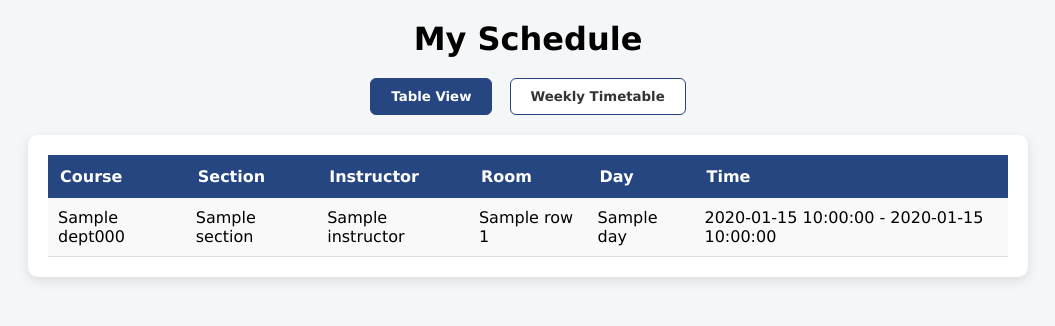
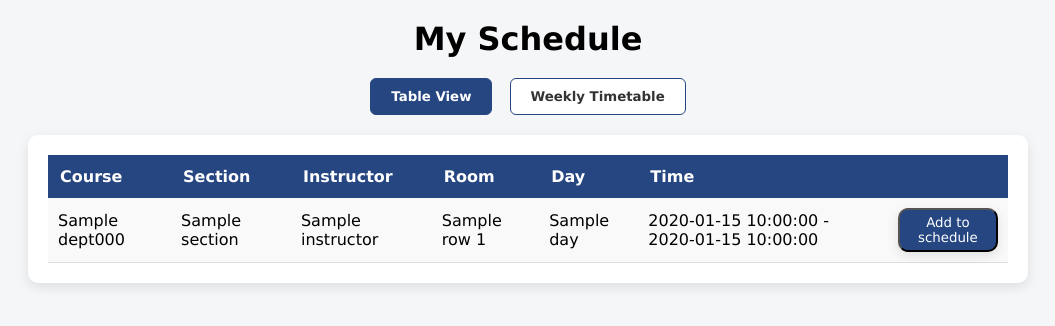
Before and after one commit to sarinasotoodeh/pocket-book, a Flask app: template templates/schedules.html in a window 1280 px wide. Shown: the top 326 px of the page, without its empty margins (112-1167 px from the left). Run offline with Flask 3, Linux system fonts and the light colour scheme; the template is opened without the code that fills it: most values are stand-ins (such as "Sample title", 1, 10 or a date in 2020).

Commit message:
Add/Remove schedule buttons!
does not have functionality yet

```diff
--- a/run.py
+++ b/run.py
@@ -51,27 +51,40 @@ def map_side_wasm():
 def all_schedules():
     print("Fetching all schedules from the database")
     conn = get_db_connection()
+    sID = request.cookies.get("student_id")
+    if not sID:
+        sID = -1
 
     schedules = conn.execute("""
-        SELECT c.*, r.building_name, r.room_number, r.room_name
+        SELECT c.*, r.building_name, r.room_number, r.room_name,
+            CASE
+                WHEN s.sID IS NOT NULL THEN 1
+                ELSE 0
+            END AS has_class
         FROM classes c
         JOIN rooms r ON c.rID = r.rID
+        LEFT JOIN student_classes s ON s.cID = c.cID AND s.sID = ?
         ORDER BY r.building_name, r.room_number, c.day, c.start_time;
-    """).fetchall()
+    """, sID).fetchall()
 
     conn.close()
 
     return render_template("schedules.html", schedules=schedules, mode="all")
 
 
-@app.route("/my-schedule/<int:student_id>")
-def my_schedule(student_id):
-    print(f"Fetching schedule for student_id={student_id} from the database")
+@app.route("/my-schedule")
+def my_schedule():
+    student_id = request.cookies.get('student_id')
+    if student_id:
+        print(f"Fetching schedule for student_id={student_id} from the database")
+    else:
+        print("Not logged in yet")
+
     conn = get_db_connection()
     # after log in is implemented: student_id = session["student_id"]
 
     schedules = conn.execute("""
-        SELECT c.*, r.building_name, r.room_number, r.room_name
+        SELECT c.*, r.building_name, r.room_number, r.room_name, 1 as has_class
         FROM classes c
         JOIN rooms r ON c.rID = r.rID
         JOIN student_classes sc ON c.cID = sc.cID
--- a/static/schedules.css
+++ b/static/schedules.css
@@ -28,6 +28,46 @@ h1 {
     margin: auto;
     background: white;
     padding: 20px;
+    border-radius: 10px;
+    box-shadow: 0 4px 12px rgba(0, 0, 0, 0.1);
+}
+
+.schedule-button {
+    align-items: center;
+    margin: auto;
+    background: #264682;
+    color:white;
+    padding: 5px;
+    border-radius: 10px;
+    box-shadow: 0 4px 12px rgba(0, 0, 0, 0.1);
+}
+
+.schedule-button-inverse {
+    align-items: center;
+    margin: auto;
+    background: :white;
+    color: #264682;
+    padding: 5px;
+    border-radius: 10px;
+    box-shadow: 0 4px 12px rgba(0, 0, 0, 0.1);
+}
+
+.schedule-button:hover{
+    align-items: center;
+    margin: auto;
+    background:white;
+    color:#264682;
+    padding: 5px;
+    border-radius: 10px;
+    box-shadow: 0 4px 12px rgba(0, 0, 0, 0.1);
+}
+
+.schedule-button-inverse:hover {
+    align-items: center;
+    margin: auto;
+    background: #264682;
+    color: white;
+    padding: 5px;
     border-radius: 10px;
     box-shadow: 0 4px 12px rgba(0, 0, 0, 0.1);
 }
--- a/static/schedules.js
+++ b/static/schedules.js
@@ -135,6 +135,10 @@ document.addEventListener("DOMContentLoaded", () => {
         const display = hour % 12 === 0 ? 12 : hour % 12;
         return `${display}:${m} ${suffix}`;
     }
+
+    function schedule_btn_click(cID){
+        console.log(cID)
+    }
 });
 document.getElementById('table-view-btn').addEventListener('click', () => {
     document.getElementById('table-view').style.display = 'block';
--- a/templates/index.html
+++ b/templates/index.html
@@ -42,7 +42,7 @@
                     <iframe src="schedules" title="All Schedules" width="100%"> </iframe>
                 </div>
                 <div class="item" id="my-schedule-container">
-                    <iframe src="my-schedule/{{ student_id }}" title="My Schedule" width="100%"> </iframe>
+                    <iframe src="my-schedule" title="My Schedule" width="100%"> </iframe>
                 </div>
                 <div class="item" id="services-container">
                     <iframe src="services.html" title="Services" width="100%"> </iframe>
--- a/templates/schedules.html
+++ b/templates/schedules.html
@@ -34,6 +34,7 @@
                 <th>Room</th>
                 <th>Day</th>
                 <th>Time</th>
+                <th></th>
             </tr>
 
             {% for row in schedules %}
@@ -44,6 +45,11 @@
                 <td>{{ row.building_name }} {{ row.room_number }}</td>
                 <td>{{ row.day }}</td>
                 <td>{{ row.start_time }} - {{ row.end_time }}</td>
+                {% if not row.has_class %}
+                    <td><button class="schedule-button" id="{{'btn' + row.cID|string}}" onclick="schedule_add({{ row.cID }})"><p>Add to schedule</p></button></td>
+                {% else %}
+                    <td><button class="schedule-button-inverse" id="{{'btn' + row.cID|string}}" onclick="schedule_remove({{ row.cID }})"><p>Remove course</p></button></td>
+                {% endif %}
             </tr>
             {% endfor %}
         </table>
@@ -85,6 +91,24 @@
             };
             return map[key] || d;
         };
+
+        function schedule_add(cID){
+             console.log("will add " + cID)
+             var btn = document.getElementById('btn'+cID)
+             btn.classList.toggle("schedule-button-inverse")
+             btn.classList.toggle("schedule-button")
+             btn.innerText = "Remove course"
+             btn.onclick = function() { schedule_remove(cID); };
+        }
+
+        function schedule_remove(cID){
+            console.log("will remove " + cID)
+            var btn = document.getElementById('btn'+cID)
+             btn.classList.toggle("schedule-button-inverse")
+             btn.classList.toggle("schedule-button")
+             btn.innerText = "Add to schedule"
+             btn.onclick = function() { schedule_add(cID); };
+        }
 
         function renderWeeklyView() {
             const container = document.getElementById('weekly-schedule');
```
